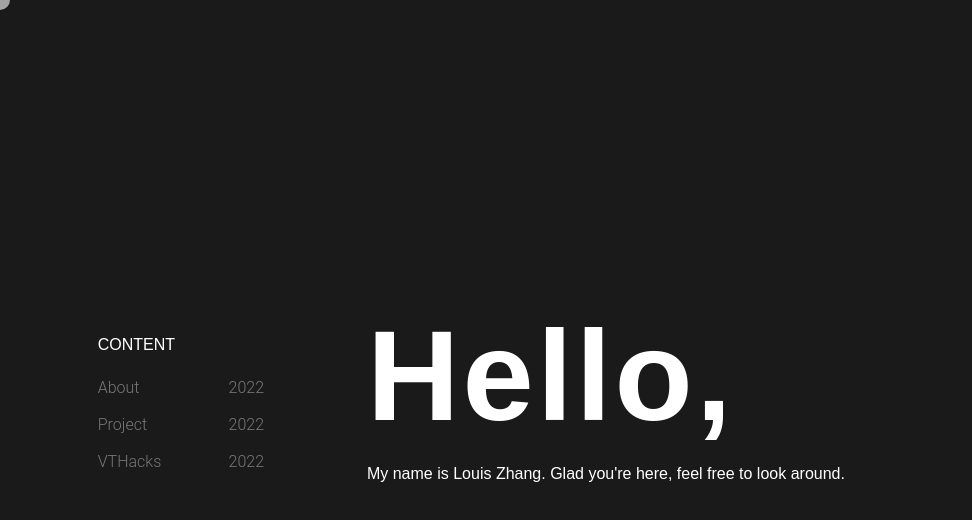
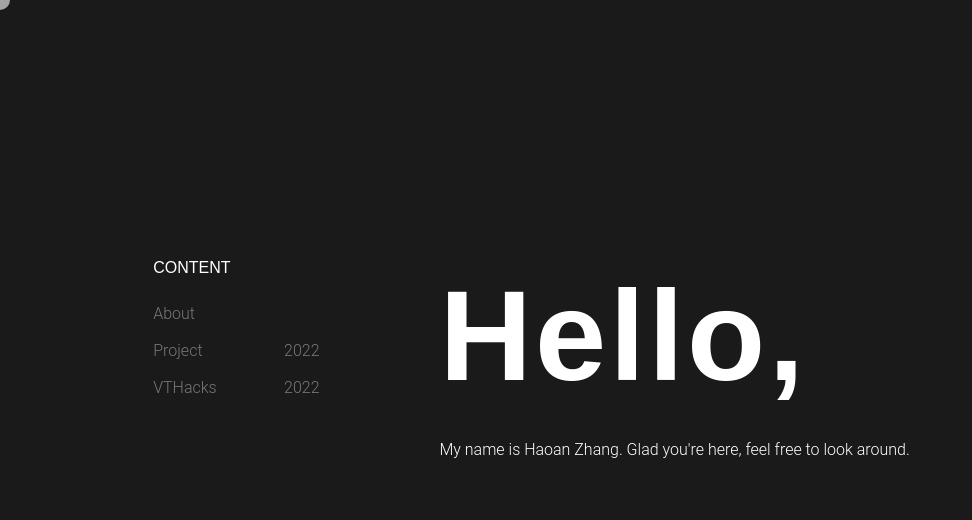
Before and after one commit to louiszhangg/louiszhangg.github.io, a React (Create React App) app: page / in a window 1280 px wide. Shown: the top 520 px of the page, without its empty margins (0-972 px from the left). Built offline with nearby package versions, Linux system fonts and the light colour scheme.

Commit message:
about page works now. Need to fix scrolling (doesn't want to scroll right now) and also the cursor moves when you scroll.

```diff
--- a/src/App.css
+++ b/src/App.css
@@ -4,21 +4,17 @@
 
 .App {
   display: flex;
-  align-items: center;
+  align-items: flex-start;
   justify-content: space-evenly;
   height: 100vh;
   background-color: rgb(26 26 27);
-}
-
-.content {
-  width: 62%;
-  padding: 3%;
 }
 
 .cursor {
   background-color: white;
   border-radius: 50%;
   position: absolute;
+  z-index: 1;
   top: 0;
   left: 0;
   pointer-events: none;
@@ -26,10 +22,25 @@
   transition: opacity 0.2s ease, height 0.2s ease, width 0.2s ease;
 }
 
+.content {
+  position: relative;
+  top: 30vh;
+  width: 55%;
+}
+
+.split {
+  display: flex;
+  justify-content: flex-start;
+  gap: 2vw;
+}
+
 .sidebar {
+  position: relative;
+  top: 30vh;
   width: 13%;
 }
 
+/* Button styling */
 .button {
   display: flex;
   width: 100%;
@@ -52,6 +63,7 @@
   font-weight: 700;
   font-style: normal;
   letter-spacing: 0.2rem;
+  line-height: 1.5;
   margin: 0;
   padding: 0;
 }
@@ -62,15 +74,19 @@
   font-family: "Poppins", sans-serif;
   font-weight: 600;
   font-style: normal;
+  line-height: 1.5;
+  margin: 0;
+  padding: 0;
 }
 
 .sub-heading {
   color: white;
   font-family: "DM Sans", sans-serif;
   font-optical-sizing: auto;
-  font-weight: 350;
+  font-weight: 500;
   font-style: normal;
   transition: color 0.2s ease;
+  line-height: 1.5;
 }
 
 .text {
--- a/src/App.js
+++ b/src/App.js
@@ -2,8 +2,9 @@ import './App.css';
 import { useState, useEffect } from 'react';
 import Cursor from './Cursor.js';
 import Sidebar from './Sidebar';
-import HomePage from './Pages/HomePage';
-import AboutPage from './Pages/AboutPage';
+import HomePage from './pages/HomePage';
+import AboutPage from './pages/AboutPage';
+import OopsPage from './pages/OopsPage';
 
 function App() {
   const [currentPage, setCurrentPage] = useState("CONTENT");
@@ -20,7 +21,7 @@ function App() {
       case "About":
         return <AboutPage />
       default:
-        return <HomePage />
+        return <OopsPage />
     }
   }
 
--- a/src/Pages/AboutPage.js
+++ b/src/Pages/AboutPage.js
@@ -1,9 +1,33 @@
 import '../App.css';
+import captoss from "../assets/captoss.jpg";
 
 function AboutPage() {
     return (
-        <div>
-            <p className="text">This is the about page.</p>
+        <div className="split">
+            <img
+                src={captoss}
+                alt="An image of me"
+                style={{
+                    width: '40%',
+                    height: '100%',
+                    borderRadius: '15px',
+                    objectFit: 'contain',
+                }}
+            />
+            <div>
+                <h3 className="heading">Hey! &#128075;</h3>
+                <p className="text">My name is Haoan Zhang, but I usually go by Louis.</p>
+                <br></br>
+                <p className="text">I am a recent computer science graduate from Virginia Tech. My passion for coding started at the age of 13, driven by its ability to bring any idea to life.</p>
+                <br></br>
+                <p className="text">I believe computer science is far from boring. Things like web development, for instance, can stir hearts and minds, inspiring creativity and innovations in others.</p>
+                <br></br>
+                <p className="text">Outside of tech, I express my creativity through photography and music, and I find inspiration by travelling and hiking.</p>
+                <br></br>
+                <p className="text">I aspire to work as a software engineer, creating products that enhance lives and spark inspiration.</p>
+                <br></br>
+                <p className="text"><em>Think I could be a good fit for your company? Feel free to contact me below!</em></p>
+            </div>
         </div>
     )
 }
--- a/src/Pages/HomePage.js
+++ b/src/Pages/HomePage.js
@@ -4,7 +4,7 @@ function HomePage() {
     return (
         <div>
             <h1 className="title">Hello,</h1>
-            <p className="sub-heading">My name is Louis Zhang. Glad you're here, feel free to look around.</p>
+            <p className="text">My name is Haoan Zhang. Glad you're here, feel free to look around.</p>
         </div>
     )
 }
--- /dev/null
+++ b/src/Pages/OopsPage.js
@@ -0,0 +1,12 @@
+import '../App.css';
+
+function OopsPage() {
+    return (
+        <div>
+            <h1 className="heading">Uh-oh...</h1>
+            <p className="text">Something went wrong. Either this is a page still under construction &#128679; or it has been taken down. Sorry!</p>
+        </div>
+    )
+}
+
+export default OopsPage;
--- a/src/Sidebar.js
+++ b/src/Sidebar.js
@@ -14,7 +14,7 @@ function Sidebar({changeContent}) {
     return (
         <div className="sidebar">
             <ContentButton text="CONTENT" onclick={handleSidebarClick} currentButton={clickedButton}/>
-            <Button text="About" year="2022" onclick={handleSidebarClick} currentButton={clickedButton}/>
+            <Button text="About" year="" onclick={handleSidebarClick} currentButton={clickedButton}/>
             <Button text="Project" year="2022" onclick={handleSidebarClick} currentButton={clickedButton}/>
             <Button text="VTHacks" year="2022" onclick={handleSidebarClick} currentButton={clickedButton}/>
         </div>
```
Also changed, not shown: 1 other file (tests, documents, lock files or other folders).
